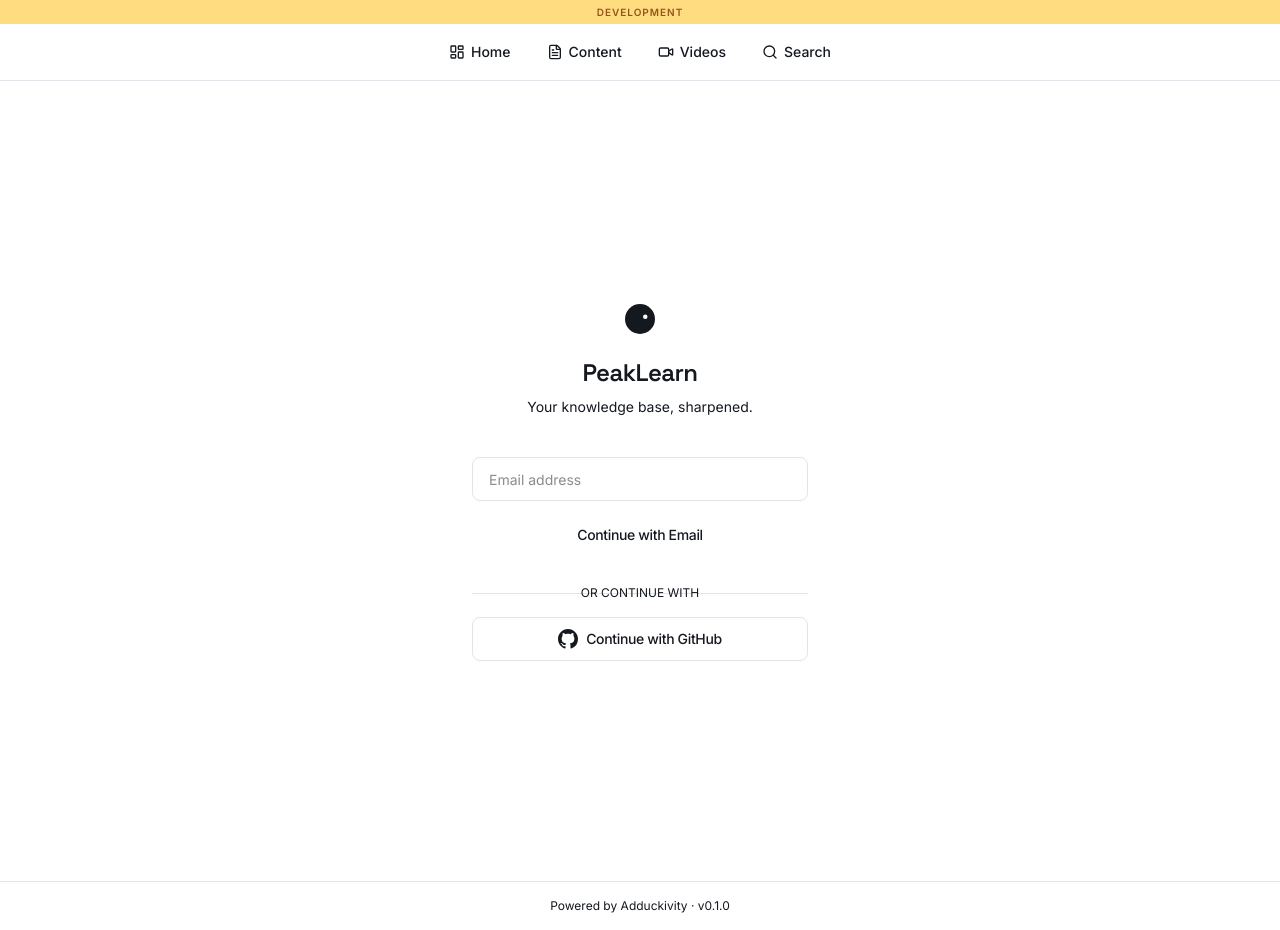
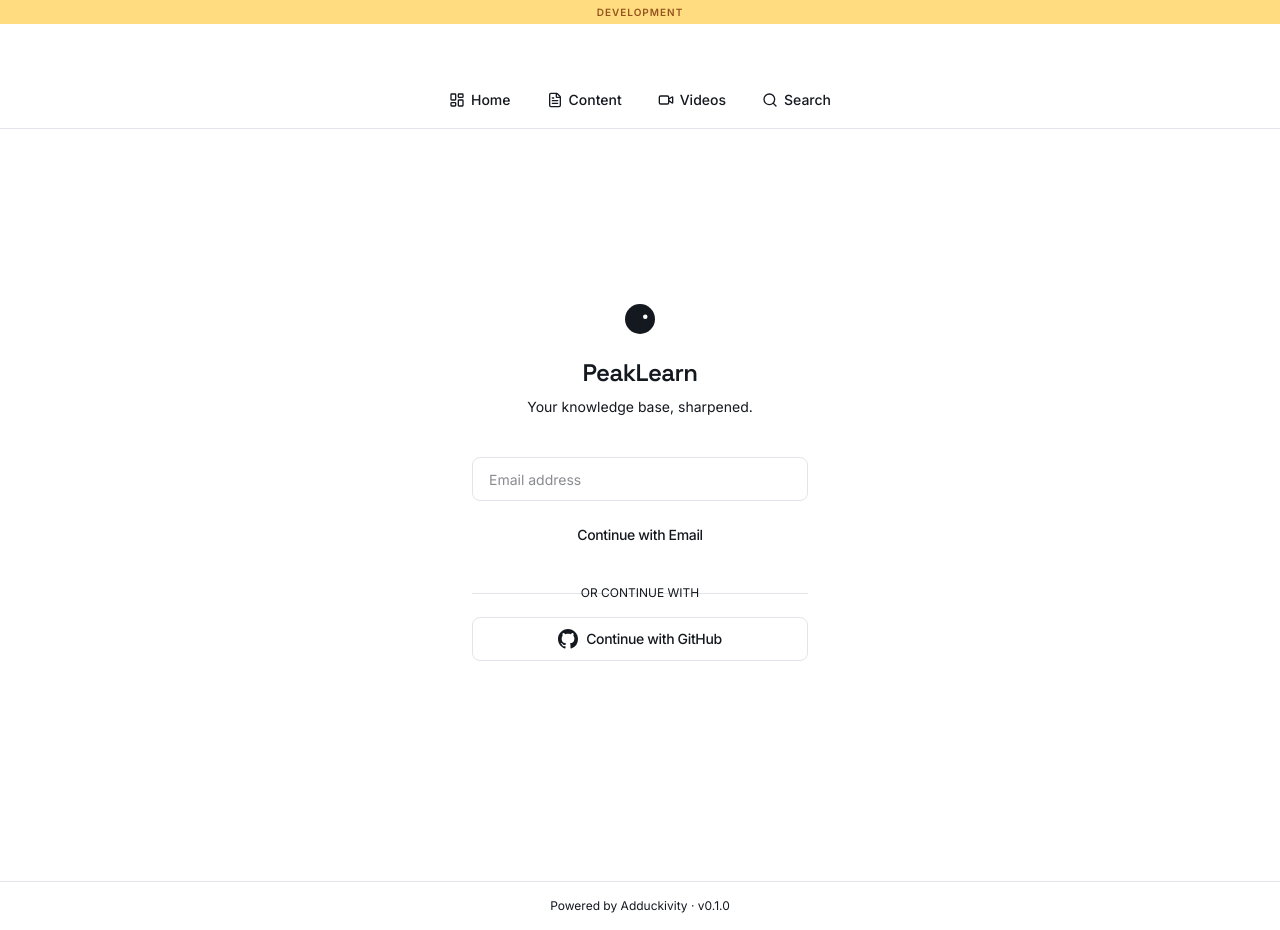
Before and after one commit to lifetofree/peaklearn, a Next.js app: page /login in a window 1280 px wide. Built offline with nearby package versions, Linux system fonts and the light colour scheme.

Commit message:
fix: make TabBar sticky with top offset below Header
- Added sticky positioning to TabBar
- Set top offset to 4.5rem (72px) to position below Header
- Added z-10 to ensure it stays on top when scrolling
- TabBar now sticks just below the main Header menu bar

```diff
--- a/src/components/TabBar.tsx
+++ b/src/components/TabBar.tsx
@@ -21,7 +21,7 @@
   if (pathname === '/') return null
 
   return (
-    <div className="w-full border-b bg-background/95 backdrop-blur-sm">
+    <div className="sticky top-[4.5rem] z-10 w-full border-b bg-background/95 backdrop-blur-sm">
       <div className="flex items-center justify-center h-14 max-w-md mx-auto gap-1">
         {tabs.map(({ href, label, icon: Icon }) => {
           const isActive =
```
